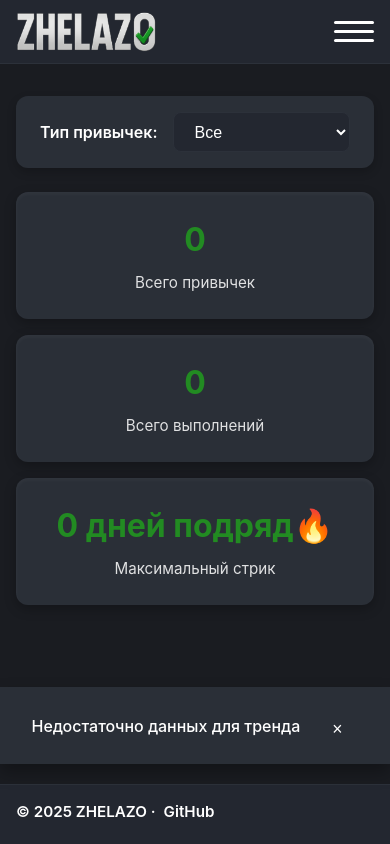
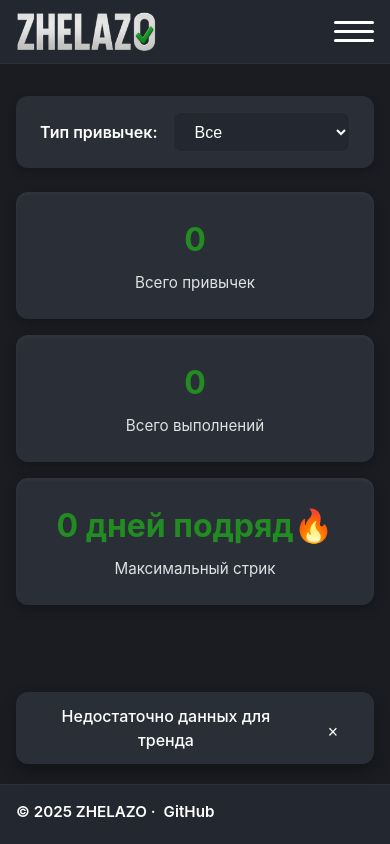
Before and after one commit to Zhaglo/zhelazo-app, a React app: page /stats in a window 390 px wide. Built offline with nearby package versions, Linux system fonts and the light colour scheme; sample sign-in values are in the browser's storage.

Commit message:
fix: animation trendToast

```diff
--- a/src/pages/Stats/StatsPage.module.scss
+++ b/src/pages/Stats/StatsPage.module.scss
@@ -141,17 +141,14 @@
 
 @media (max-width: 600px) {
   .trendToast {
-    left: 0;
-    right: 0;
-    transform: none;
-    width: 100%;
-    border-radius: 0;
-    bottom: 0;
-    padding: 1rem;
-
-    animation: fadeInUpMobile 0.5s ease;
-
-    /* добавляем для центрирования */
+    left: 50%;
+    transform: translateX(-50%);
+    width: calc(100% - 2rem);
+    max-width: 400px;
+    border-radius: 12px;
+    bottom: 20px;
+    padding: 0.75rem 1.25rem;
+    animation: fadeInUp 0.5s ease;
     justify-content: center;
     text-align: center;
   }
```
